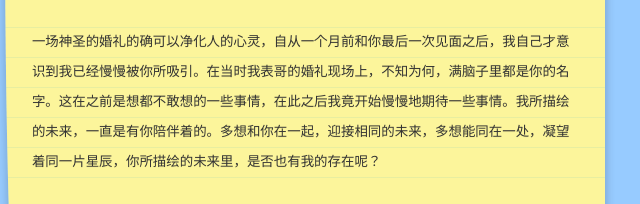
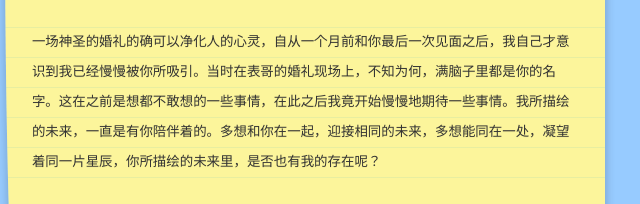
Before and after one commit to zehua1212/svipjiaqing.github.io, a plain HTML site: page zehua.html in a window 1280 px wide. Shown: the part 465-669 px from the top of the page, 335-975 px from the left. Drawn offline with nearby package versions, Linux system fonts and the light colour scheme.

Commit message:
Update zehua.html

```diff
--- a/zehua.html
+++ b/zehua.html
@@ -223,7 +223,7 @@ a {
 	<p>  考虑了很久，还是打算决定给你写这封信。一时激动，还不知道自己要说什么😊。一想到还有三两天就要开学了，心里不知为何多了一丝焦虑与期盼。</p>
 
     <p> 不知道从什么时候开始，你就像一只天使一样走进了我的世界，我的心里。总是发现你侵占着我的思绪，就算只是你的一句话，也能让我的心情上下起伏，似乎自己都再不是自己了。当你受了委屈听到你哭的样子我心里比你还难受，当看到你开心的样子时我的心情也会莫名其妙地好起来。这真是令人感到奇怪。但是我却又怕打破这种“友達以上、恋人不満”的状态。每天小心翼翼的，默默为了你而改变着自己。可能这就是所谓的心动吧。但万万就是这种心动的感觉，令我不知所措。抓不着看不见，但却又像幽灵一般整天围绕在我的身边。我怕我打破这美好而又平静的一切。不过人呢就是在克制本能的过程中进步的，渴望而又恐惧美好事物的到来。</p>
- <p>  一场神圣的婚礼的确可以净化人的心灵，自从一个月前和你最后一次见面之后，我自己才意识到我已经慢慢被你所吸引。在当时我表哥的婚礼现场上，不知为何，满脑子里都是你的名字。这在之前是想都不敢想的一些事情，在此之后我竟开始慢慢地期待一些事情。我所描绘的未来，一直是有你陪伴着的。多想和你在一起，迎接相同的未来，多想能同在一处，凝望着同一片星辰，你所描绘的未来里，是否也有我的存在呢？</p>
+ <p>  一场神圣的婚礼的确可以净化人的心灵，自从一个月前和你最后一次见面之后，我自己才意识到我已经慢慢被你所吸引。当时在表哥的婚礼现场上，不知为何，满脑子里都是你的名字。这在之前是想都不敢想的一些事情，在此之后我竟开始慢慢地期待一些事情。我所描绘的未来，一直是有你陪伴着的。多想和你在一起，迎接相同的未来，多想能同在一处，凝望着同一片星辰，你所描绘的未来里，是否也有我的存在呢？</p>
     <p> 谢谢，有你在真好~你是一个特别优秀的女孩。也是一个很特别的女孩。如此特别的你值得我动用全部的心思！如果你愿意的话，我可以守护你很久很久。正是因为有你，我才有了源源不断前进的动力！永远相信美好的事情即将发生！</p>
 <center>
     <p>-------------------------------2019.10.05-------------------------</p>
```
